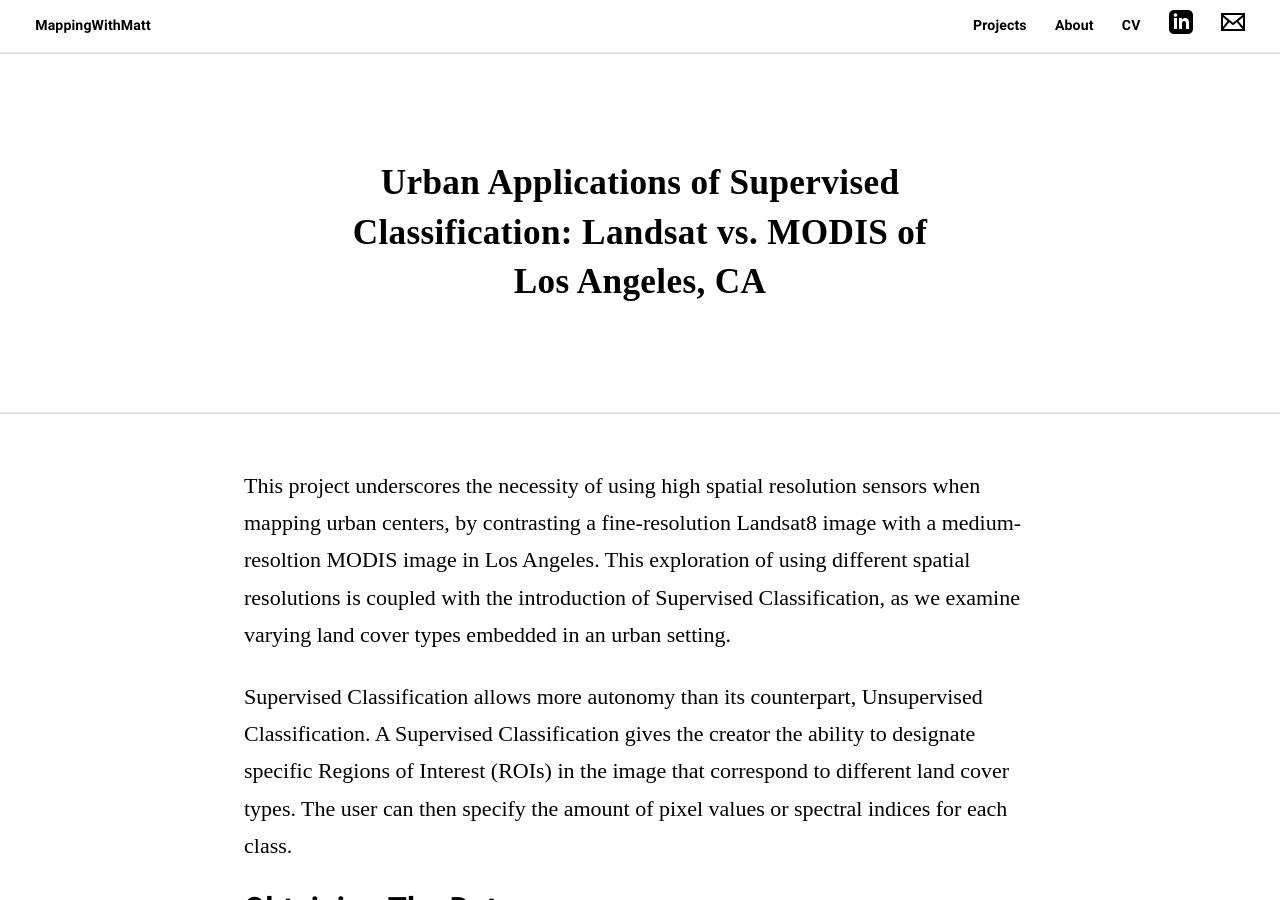
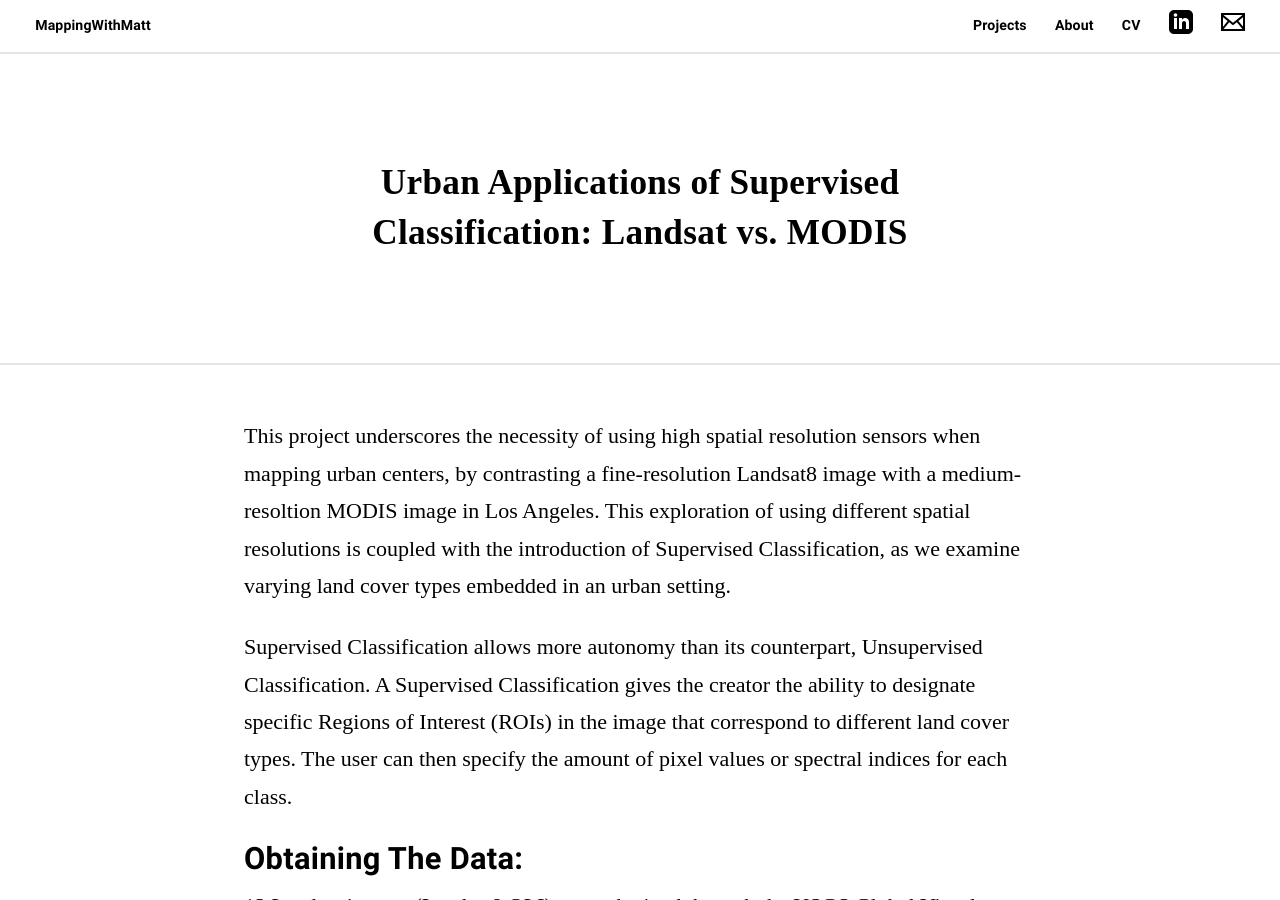
Before and after one commit to matt-duyst/mapping-with-matt, a Jekyll site: the page built from _posts/2012-09-18-Supervised-Classification.markdown, in a window 1280 px wide and 900 px high. Built offline with Jekyll 4.4.1, drawn with Linux system fonts in a browser that asks for light colours; some web fonts are replaced; some of the changed text lies outside the part shown.

Commit message:
edits to supervised classification

```diff
--- a/_posts/2012-09-18-Supervised-Classification.markdown
+++ b/_posts/2012-09-18-Supervised-Classification.markdown
@@ -1,7 +1,6 @@
 ---
 layout: post
-title: "Urban Applications of Supervised Classification: Landsat vs. MODIS of Los Angeles, CA"
-date: 2012-09-18
+title: "Urban Applications of Supervised Classification: Landsat vs. MODIS"
 description:
 image: /assets/images/Supervised-Landsat.png
 author: Thomas Vaeth
```
Also changed, not shown: 12 other files.
